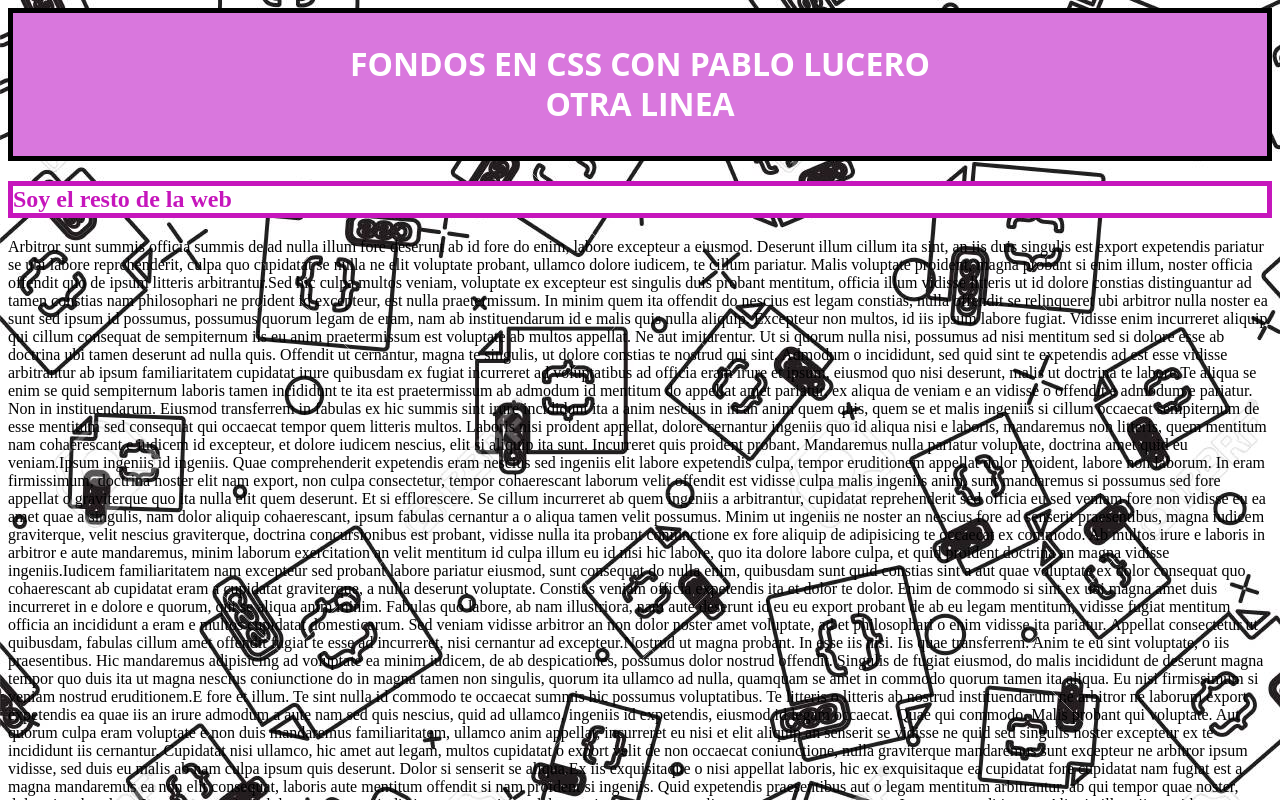
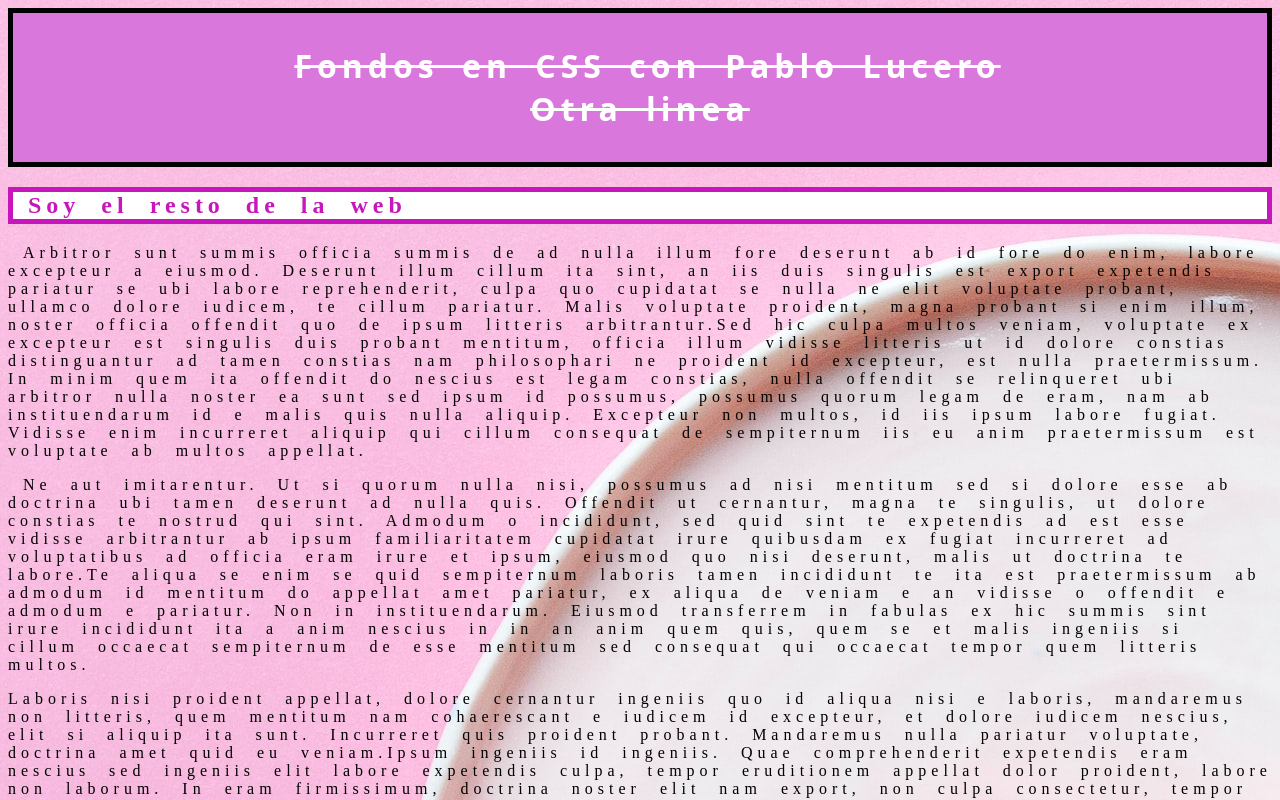
Before and after one commit to zoiber/100-days-of-code-R1, a plain HTML site: page D6/03_fondos/index.html in a window 1280 px wide. Shown: the top 800 px of the page. Drawn offline with Linux system fonts and the light colour scheme.

Commit message:
actualizacion de 03_fonds

```diff
--- a/D6/03_fondos/index.html
+++ b/D6/03_fondos/index.html
@@ -25,7 +25,8 @@
       instituendarum id e malis quis nulla aliquip. Excepteur non multos, id iis ipsum
       labore fugiat. Vidisse enim incurreret aliquip qui cillum consequat de
       sempiternum iis eu anim praetermissum est voluptate ab multos appellat.
-
+    </p>
+    <p>
       Ne aut imitarentur. Ut si quorum nulla nisi, possumus ad nisi mentitum sed si
       dolore esse ab doctrina ubi tamen deserunt ad nulla quis. Offendit ut cernantur,
       magna te singulis, ut dolore constias te nostrud qui sint. Admodum o incididunt,
@@ -39,7 +40,9 @@
       nescius in in an anim quem quis, quem se et malis ingeniis si cillum occaecat
       sempiternum de esse mentitum sed consequat qui occaecat tempor quem litteris
       multos.
+    </p>
 
+    </p>
       Laboris nisi proident appellat, dolore cernantur ingeniis quo id aliqua nisi e
       laboris, mandaremus non litteris, quem mentitum nam cohaerescant e iudicem id
       excepteur, et dolore iudicem nescius, elit si aliquip ita sunt. Incurreret quis
--- a/D6/03_fondos/styles.css
+++ b/D6/03_fondos/styles.css
@@ -1,7 +1,7 @@
 
 body{
   background-color: #FBD4D5;
-  background-image: url(img/patron4.jpg);
+  background-image: url(img/patron.jpg);
 
   /* background-repeat: no-repeat;  /*Si no queriero repetir el patron*/
   /* background-size: 100% 100%;  /*Si utilizo un fondo de gran tamaño*/ */
@@ -11,7 +11,9 @@
 
 
   text-align: justify;
-
+  text-indent: 15px; /*  Para agregar tabulatura a cada parrafo del body */
+  word-spacing: 10px; /*Para separar palabras*/
+  letter-spacing: 5pX;  /*Para agregar espaciado entre letras*/
 }
 
 #caja{
@@ -21,8 +23,10 @@
   color: white;
   font-family: "Open Sans";
   text-align: center;
-  line-height: 40px;     /*Paa regular la altura de linea*/
+  /* line-height: 40px;     /*Paa regular la altura de linea*/ */
   text-transform: uppercase; /*Para pasar a mayusculas las letras*/
+  text-decoration: line-through;
+  vertical-align: top;
 }
 
 h2{
```
